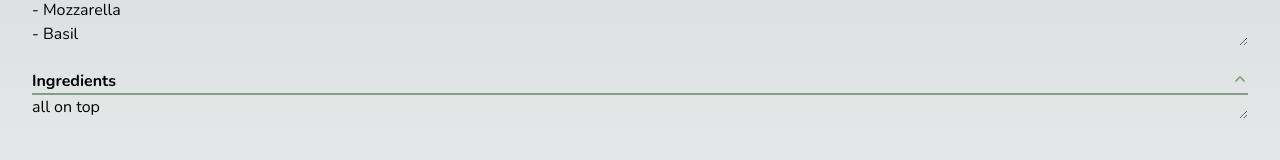
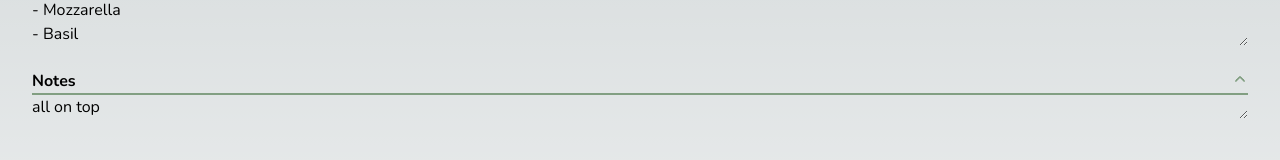
Before and after one commit to FbarcalaR/Pizza-Tracker, a Next.js app: page /pizza-recipes/1 in a window 1280 px wide. Shown: the part 126-286 px from the top of the page. Built offline with nearby package versions, Linux system fonts and the light colour scheme.

Commit message:
updated notes title

```diff
--- a/src/app/pizza-recipes/[recipeId]/pizza-recipe-notes/pizza-recipe-notes.tsx
+++ b/src/app/pizza-recipes/[recipeId]/pizza-recipe-notes/pizza-recipe-notes.tsx
@@ -9,7 +9,7 @@ type IProps = {
 
 export default function PizzaRecipeNotes({ notes }: IProps) {
     return (
-        <BlockSection className="w-full" title="Ingredients">
+        <BlockSection className="w-full" title="Notes">
             <FormInvisibleTextArea
                 withAutoHeight={true}
                 className="w-full"
```
